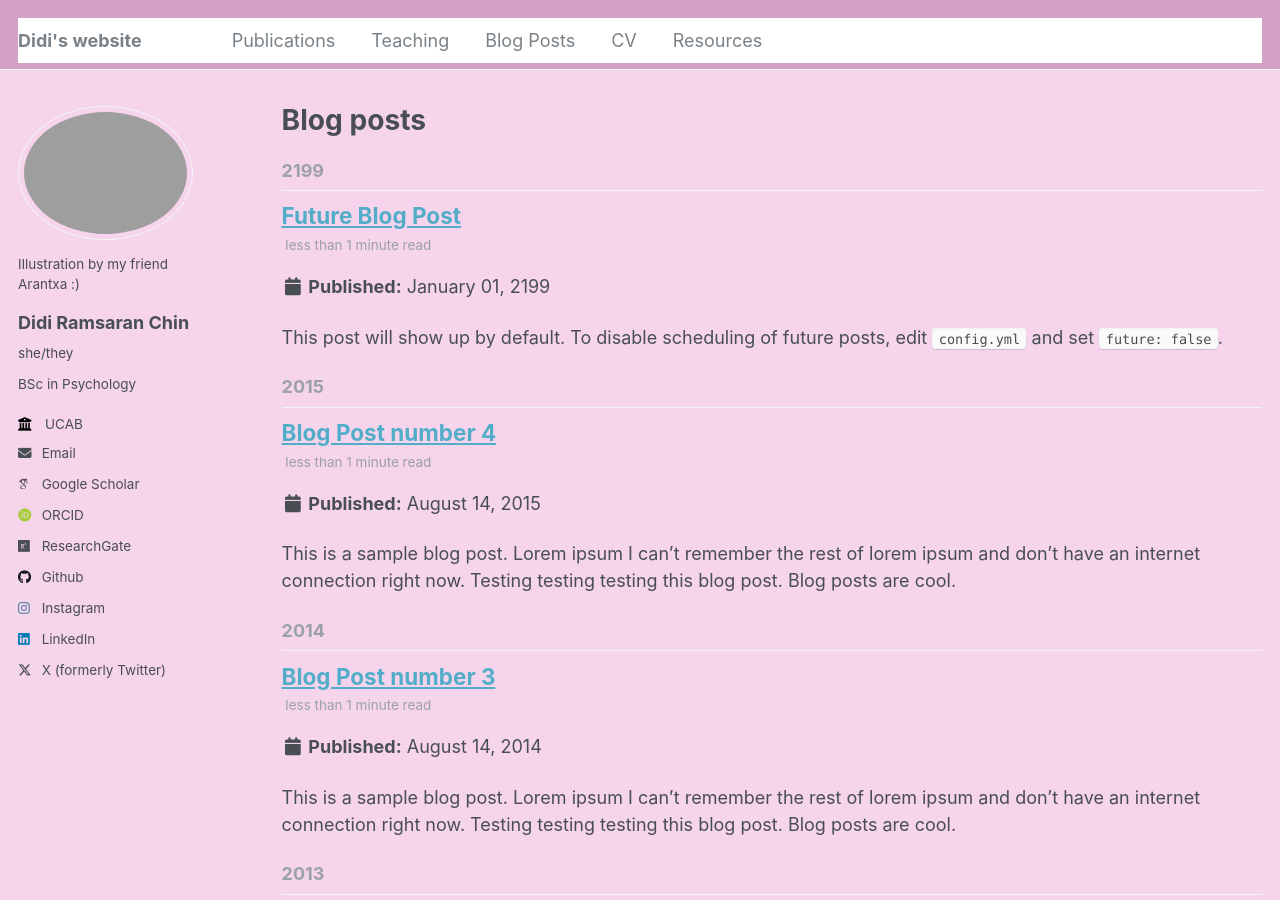
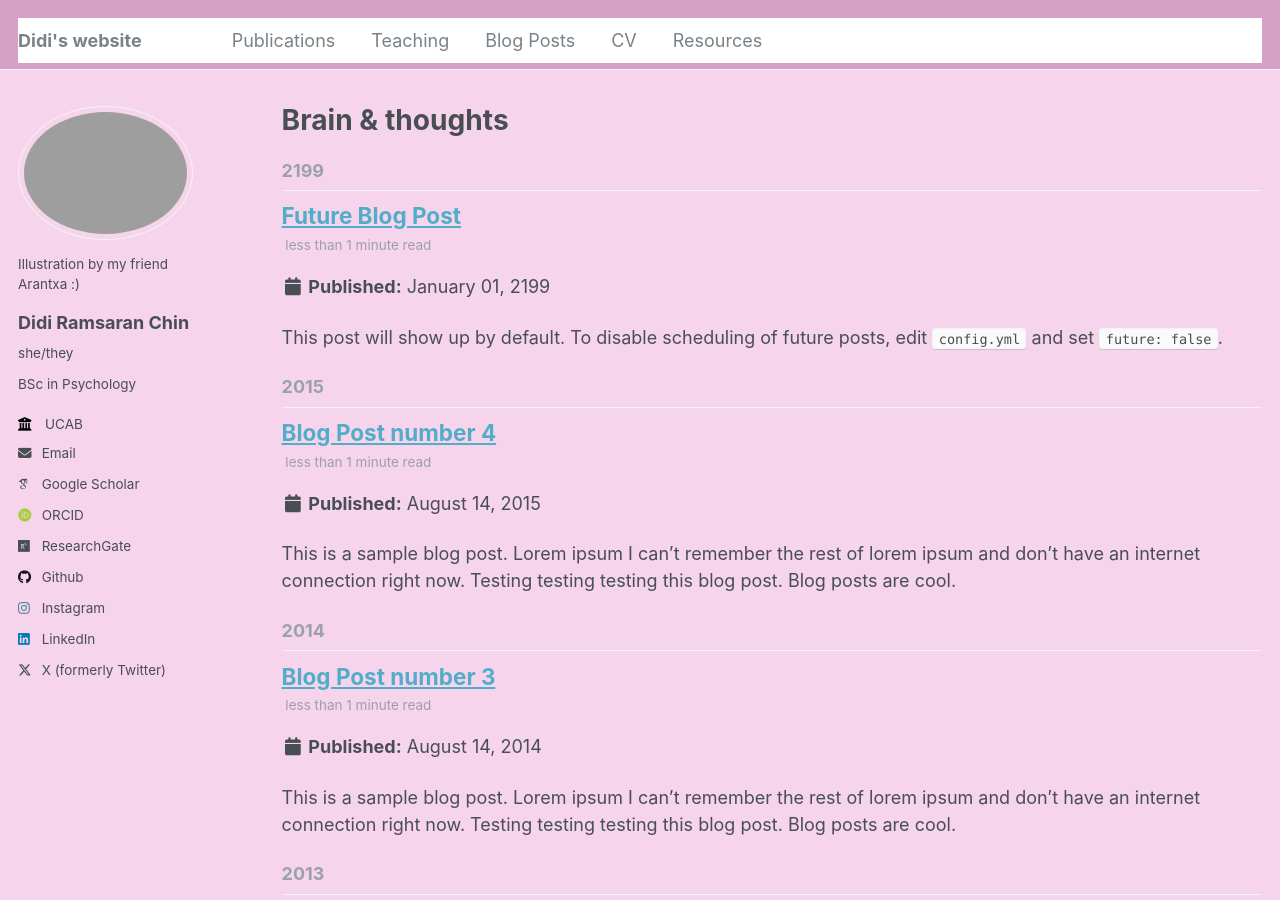
Before and after one commit to neurodidi/neurodidi.github.io, a Jekyll site: the page built from _pages/year-archive.html, in a window 1280 px wide and 900 px high. Built offline with Jekyll 4.4.1, drawn with Linux system fonts in a browser that asks for light colours; some web fonts are replaced.

Commit message:
Update year-archive.html

```diff
--- a/_pages/year-archive.html
+++ b/_pages/year-archive.html
@@ -1,7 +1,7 @@
 ---
 layout: archive
 permalink: /year-archive/
-title: "Blog posts"
+title: "Brain & thoughts"
 author_profile: true
 redirect_from:
   - /wordpress/blog-posts/
```
